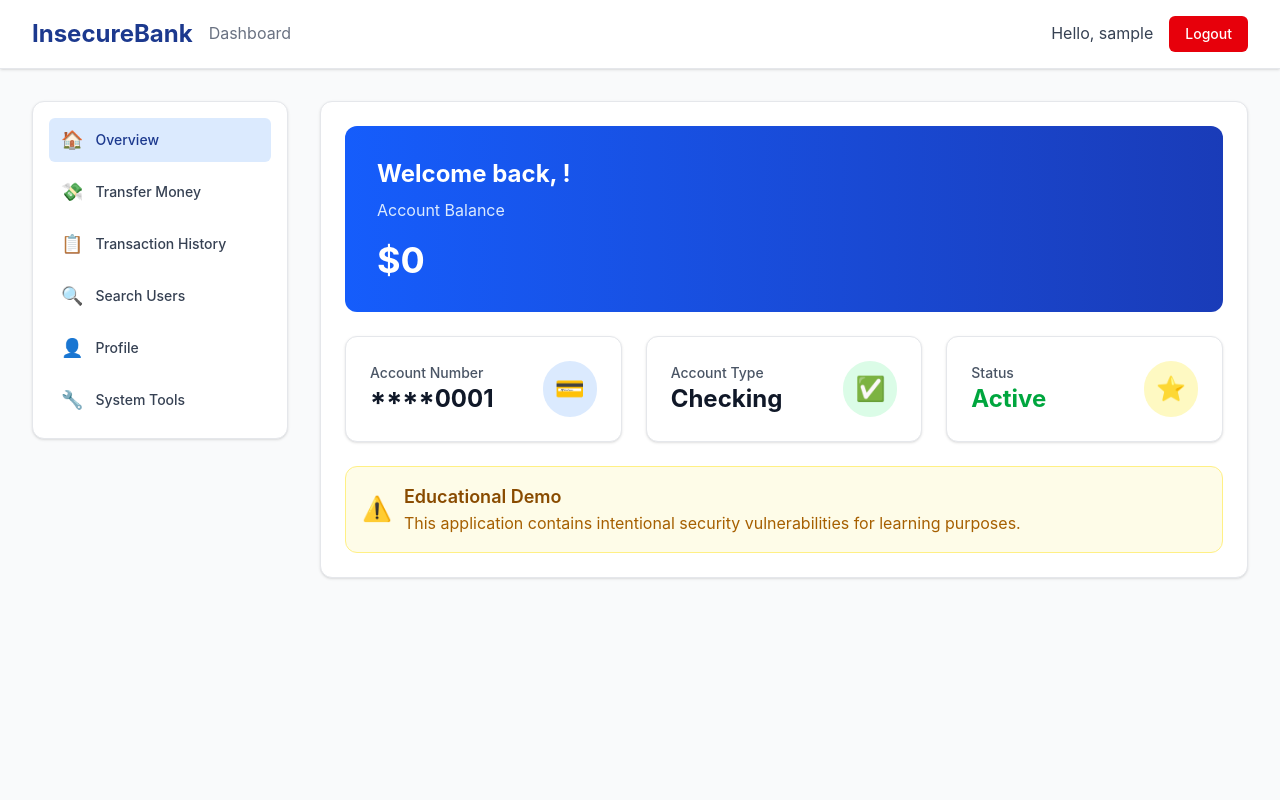
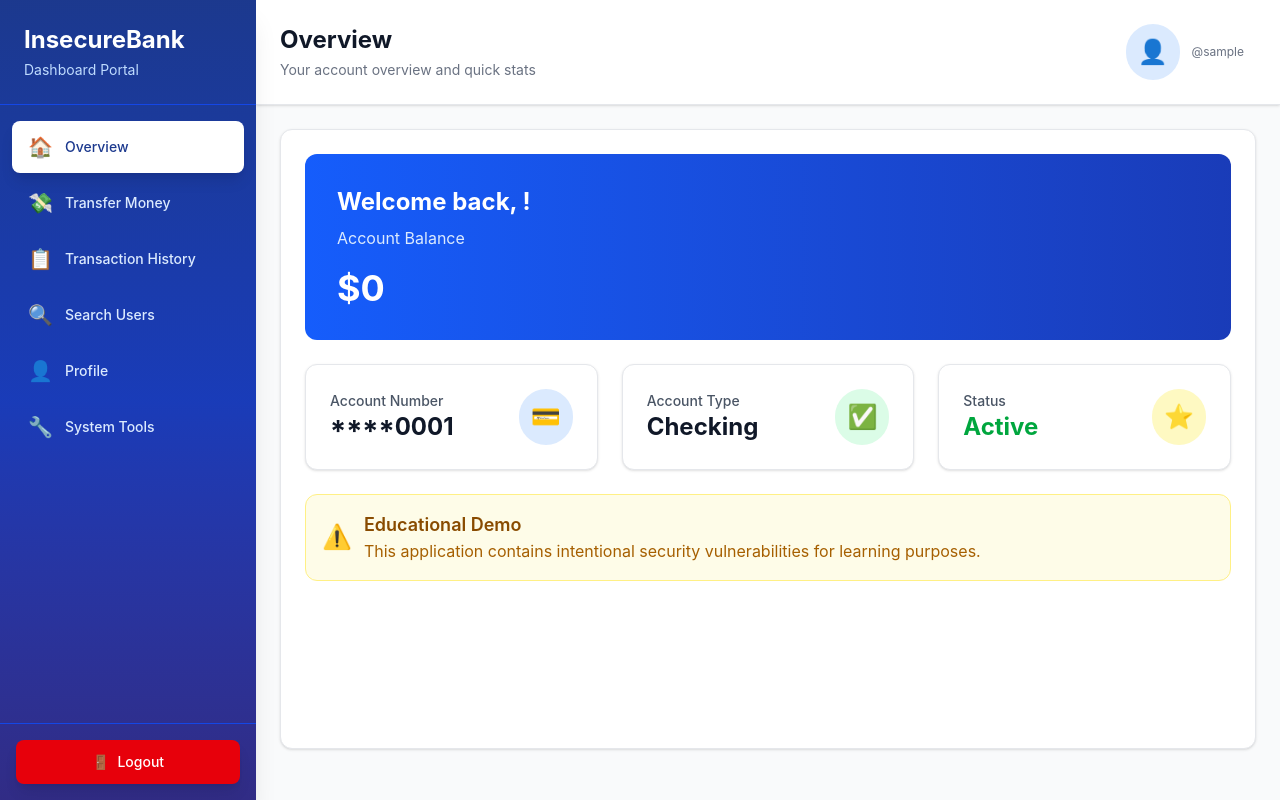
Before and after one commit to Yrcd27/Insecure-Bank, a React (Vite) app in the folder vul-bank-app/: page /dashboard in a window 1280 px wide. Built offline with nearby package versions, Linux system fonts and the light colour scheme; no server answers; sample sign-in values are in the browser's storage.

Commit message:
Add fixed vertical sidebar with improved UI - user info in header, clickable profile navigation

```diff
--- a/vul-bank-app/src/components/Dashboard.jsx
+++ b/vul-bank-app/src/components/Dashboard.jsx
@@ -136,60 +136,90 @@ const Dashboard = () => {
   };
 
   return (
-    <div className="min-h-screen bg-gray-50">
-      {/* Header */}
-      <header className="bg-white shadow-sm border-b border-gray-200">
-        <div className="max-w-7xl mx-auto px-4 sm:px-6 lg:px-8">
-          <div className="flex justify-between items-center py-4">
-            <div className="flex items-center">
-              <h1 className="text-2xl font-bold text-blue-900">InsecureBank</h1>
-              <span className="ml-4 text-gray-500">Dashboard</span>
+    <div className="min-h-screen bg-gray-50 flex">
+      {/* Fixed Sidebar */}
+      <aside className="fixed left-0 top-0 h-screen w-64 bg-linear-to-b from-blue-900 via-blue-800 to-indigo-900 shadow-xl z-40 flex flex-col">
+        {/* Logo/Brand */}
+        <div className="p-6 border-b border-blue-700">
+          <h1 className="text-2xl font-bold text-white">InsecureBank</h1>
+          <p className="text-blue-200 text-sm mt-1">Dashboard Portal</p>
         </div>
-            <div className="flex items-center space-x-4">
-              <span className="text-gray-700">Hello, {user.username}</span>
-              <button
-                onClick={handleLogout}
-                className="bg-red-600 hover:bg-red-700 text-white px-4 py-2 rounded-md text-sm font-medium transition duration-300"
-              >
-                Logout
-              </button>
-            </div>
-          </div>
-        </div>
-      </header>
 
-      <div className="max-w-7xl mx-auto px-4 sm:px-6 lg:px-8 py-8">
-        <div className="flex flex-col lg:flex-row gap-8">
-          {/* Sidebar */}
-          <div className="lg:w-64">
-            <nav className="bg-white rounded-xl shadow-sm border border-gray-200 p-4">
-              <ul className="space-y-2">
+        {/* Navigation */}
+        <nav className="flex-1 overflow-y-auto py-4 px-3">
+          <ul className="space-y-1">
             {tabs.map((tab) => (
               <li key={tab.id}>
                 <button
                   onClick={() => setActiveTab(tab.id)}
-                      className={`w-full flex items-center px-3 py-2 rounded-md text-sm font-medium transition duration-300 ${
+                  className={`w-full flex items-center px-4 py-3 rounded-lg text-sm font-medium transition-all duration-200 ${
                     activeTab === tab.id
-                          ? 'bg-blue-100 text-blue-900'
-                          : 'text-gray-700 hover:bg-gray-100'
+                      ? 'bg-white text-blue-900 shadow-lg'
+                      : 'text-blue-100 hover:bg-blue-800 hover:text-white'
                   }`}
                 >
-                      <span className="mr-3 text-lg">{tab.icon}</span>
-                      {tab.name}
+                  <span className="mr-3 text-xl">{tab.icon}</span>
+                  <span>{tab.name}</span>
                 </button>
               </li>
             ))}
           </ul>
         </nav>
+
+        {/* Logout Button */}
+        <div className="p-4 border-t border-blue-700">
+          <button
+            onClick={handleLogout}
+            className="w-full flex items-center justify-center px-4 py-3 bg-red-600 hover:bg-red-700 text-white rounded-lg text-sm font-medium transition duration-300 shadow-lg"
+          >
+            <span className="mr-2">🚪</span>
+            Logout
+          </button>
         </div>
+      </aside>
 
-          {/* Main Content */}
-          <div className="flex-1">
-            <div className="bg-white rounded-xl shadow-sm border border-gray-200 p-6">
+      {/* Main Content Area */}
+      <div className="flex-1 ml-64">
+        {/* Top Header */}
+        <header className="bg-white shadow-sm border-b border-gray-200 sticky top-0 z-30">
+          <div className="px-6 py-4">
+            <div className="flex justify-between items-center">
+              <div>
+                <h2 className="text-2xl font-bold text-gray-900">
+                  {tabs.find(t => t.id === activeTab)?.name || 'Dashboard'}
+                </h2>
+                <p className="text-sm text-gray-500 mt-1">
+                  {activeTab === 'overview' && 'Your account overview and quick stats'}
+                  {activeTab === 'transfer' && 'Send money to other users securely'}
+                  {activeTab === 'history' && 'View all your past transactions'}
+                  {activeTab === 'search' && 'Find and connect with other users'}
+                  {activeTab === 'profile' && 'Manage your account information'}
+                  {activeTab === 'system' && 'System utilities and diagnostic tools'}
+                  {activeTab === 'admin' && 'Administrative controls and user management'}
+                </p>
+              </div>
+              <button
+                onClick={() => setActiveTab('profile')}
+                className="flex items-center space-x-3 hover:bg-gray-50 px-3 py-2 rounded-lg transition duration-200"
+              >
+                <div className="bg-blue-100 p-3 rounded-full">
+                  <span className="text-2xl">👤</span>
+                </div>
+                <div className="text-left">
+                  <p className="text-sm font-semibold text-gray-900">{user.fullName}</p>
+                  <p className="text-xs text-gray-500">@{user.username}</p>
+                </div>
+              </button>
+            </div>
+          </div>
+        </header>
+
+        {/* Content */}
+        <main className="p-6">
+          <div className="bg-white rounded-xl shadow-sm border border-gray-200 p-6 min-h-[calc(100vh-180px)]">
             {renderTabContent()}
           </div>
-          </div>
-        </div>
+        </main>
       </div>
     </div>
   );
```
Lines whose indentation alone changed are shown as unchanged.
